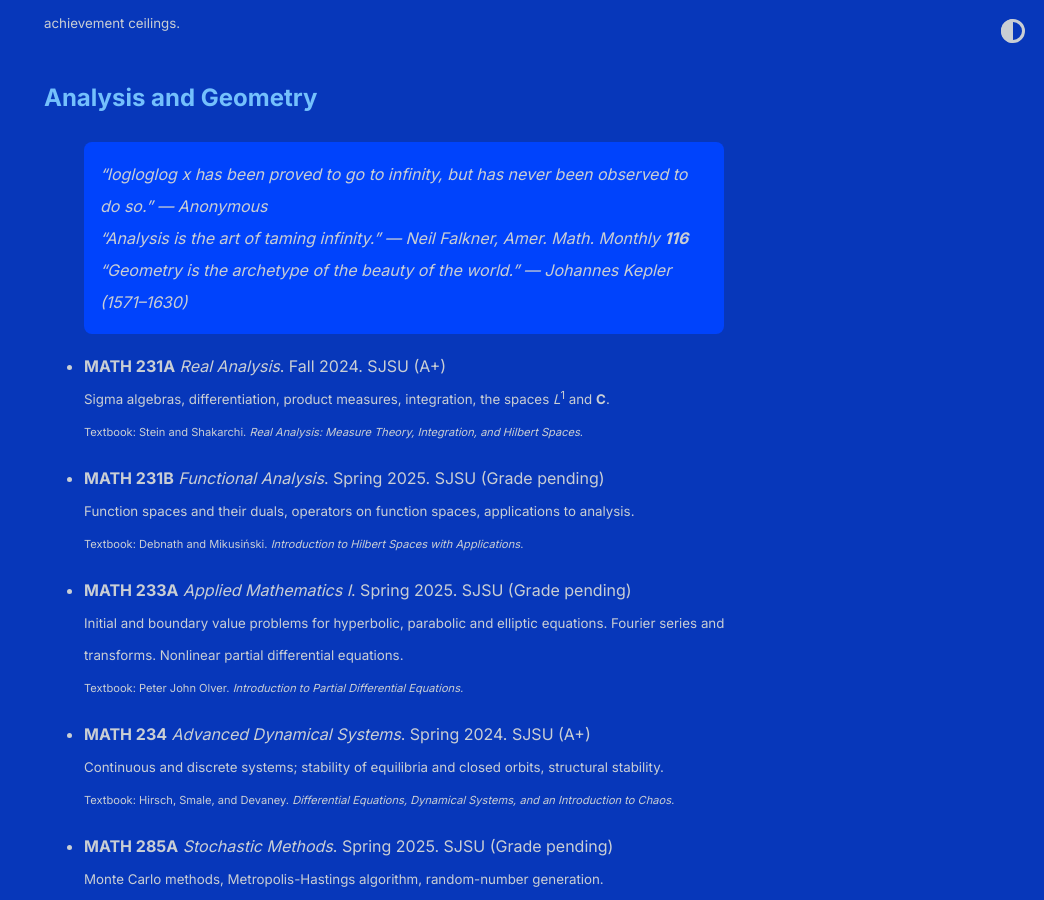
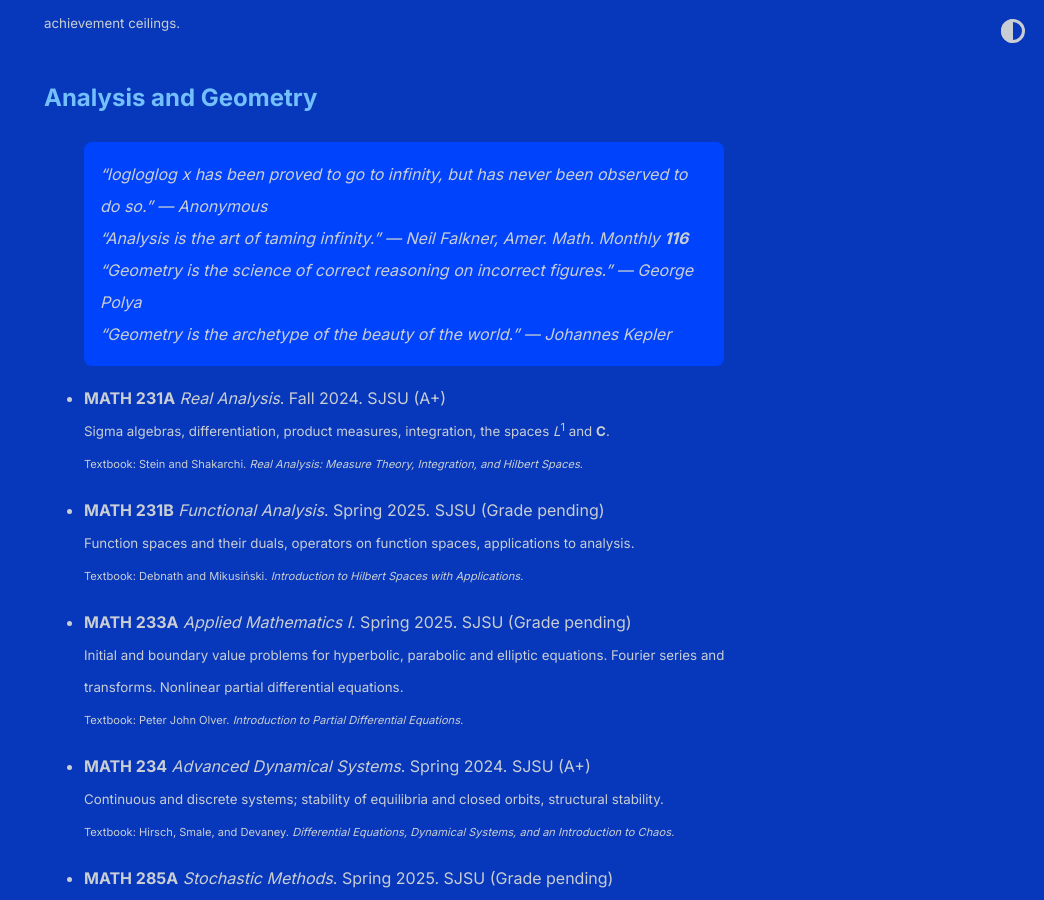
Before and after one commit to shihankanungo/shihankanungo.github.io, a Jekyll site: the page built from courses.md, in a window 1280 px wide and 900 px high, scrolled down 772 px. Shown: the whole window, without its empty margins (236-1280 px from the left). Built offline with Jekyll 4.4.1, drawn with Linux system fonts in a browser that asks for light colours.

Commit message:
Update courses.md

```diff
--- a/courses.md
+++ b/courses.md
@@ -14,7 +14,8 @@ I have undertaken advanced coursework at Euler Circle and at San José State Uni
 
 > "logloglog x has been proved to go to infinity, but has never been observed to do so." --- Anonymous <br>
 > "Analysis is the art of taming infinity." --- Neil Falkner, Amer. Math. Monthly **116** <br>
-> "Geometry is the archetype of the beauty of the world." --- Johannes Kepler (1571--1630)
+> "Geometry is the science of correct reasoning on incorrect figures." --- George Polya <br>
+> "Geometry is the archetype of the beauty of the world." --- Johannes Kepler
 
 - **MATH 231A** *Real Analysis*. Fall 2024. SJSU (A+) <br>
   <small>Sigma algebras, differentiation, product measures, integration, the spaces *L*<sup>1</sup> and **C**.</small> <br>
```
